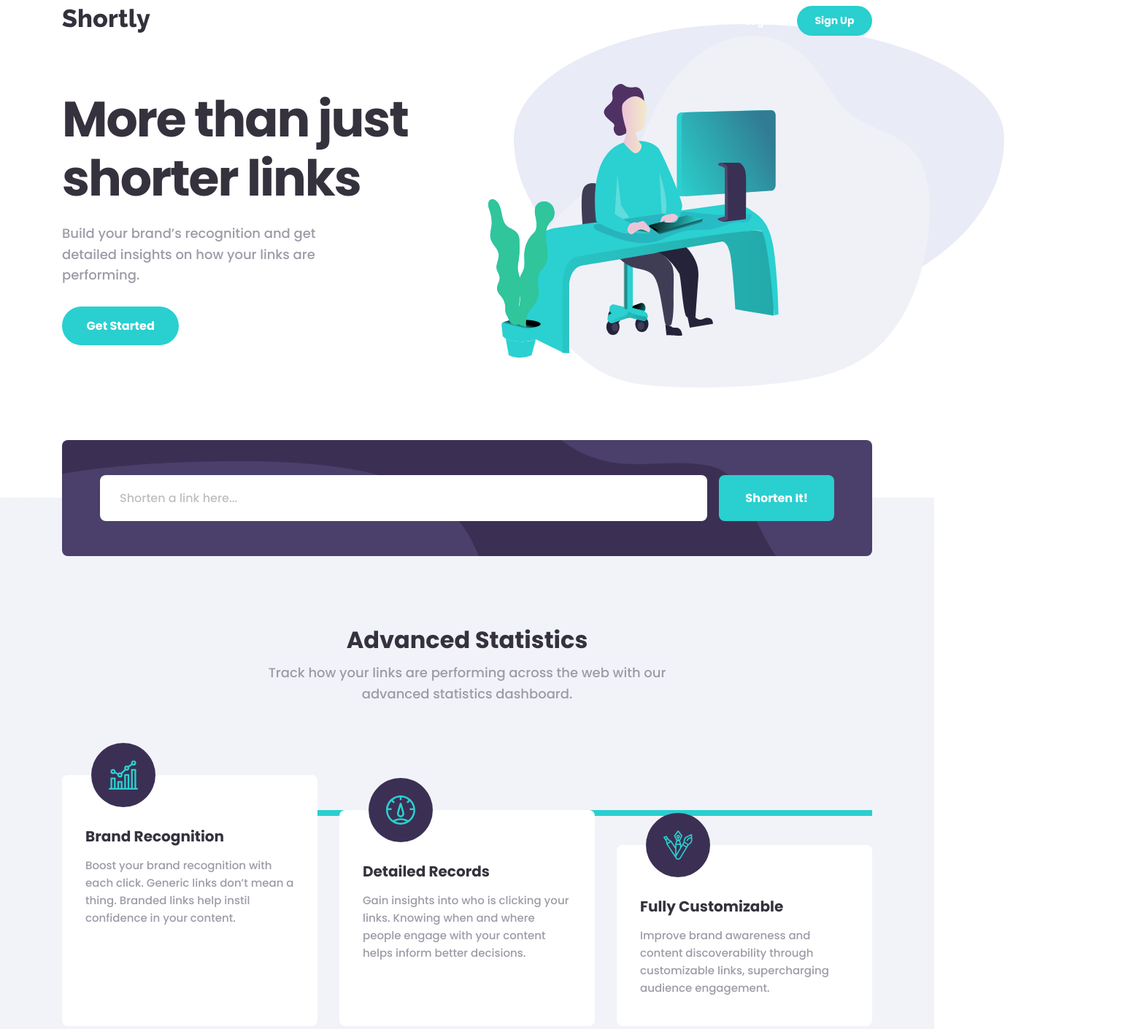
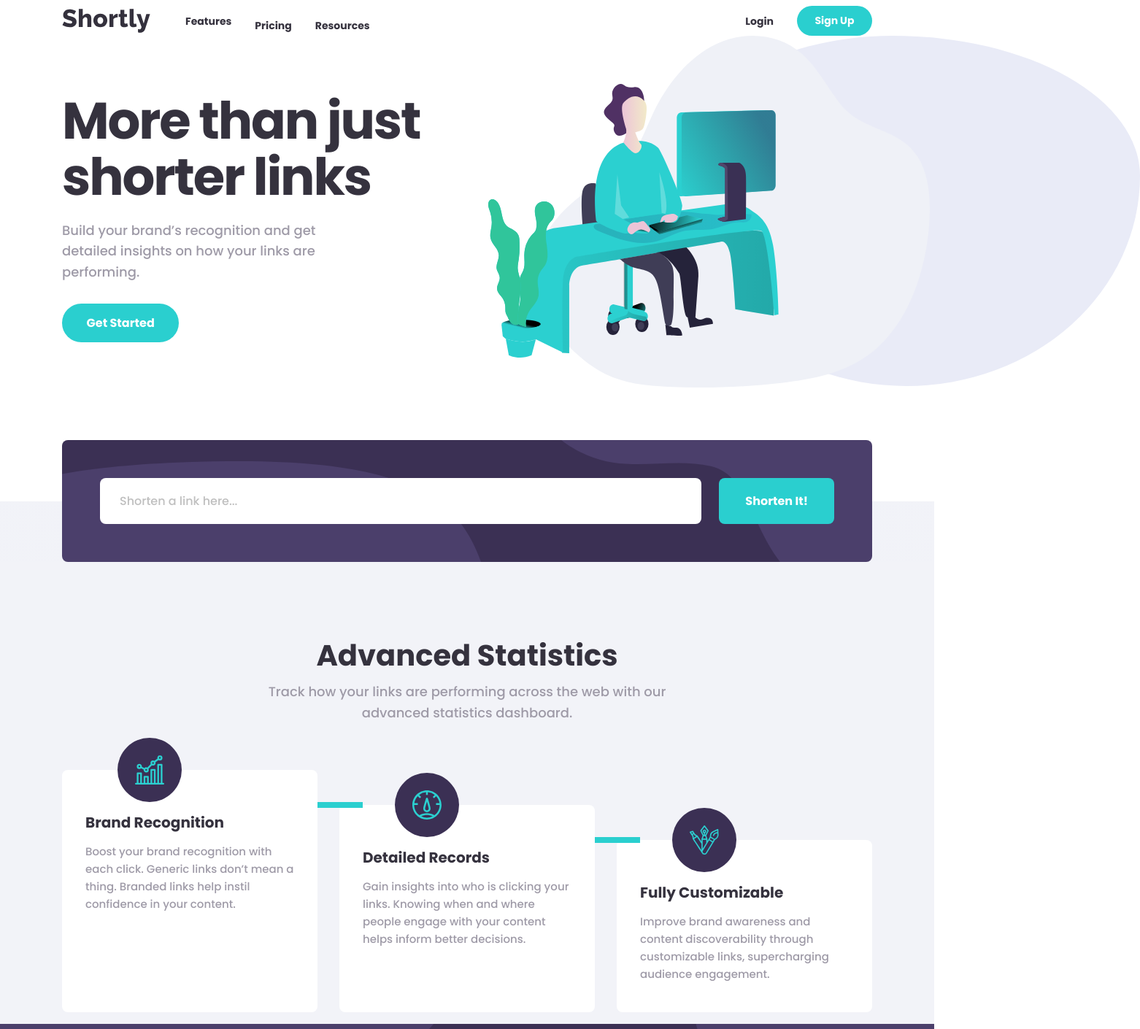
Before and after one commit to JeetAhirwar/Url-shortner, a plain HTML site: page index.html in a window 1280 px wide. Shown: the part 40-1450 px from the top of the page at 73% size, 1562 px wide, since content can reach past the window. Drawn offline with Linux system fonts and the light colour scheme.

Commit message:
Match desktop design: visible nav links, h1 scale, icon inset, card stagger + connector segments, panel spacing

```diff
--- a/css/styles.css
+++ b/css/styles.css
@@ -599,12 +599,19 @@
   }
 
   .header__links {
-    margin-left: 1rem;
+    margin-left: 0;
   }
 
   .header__link {
     padding: 0;
     font-size: 0.875rem;
+    color: var(--color-gray-dark);
+    transition: color 0.15s ease;
+  }
+
+  .header__link:hover {
+    color: var(--color-gray-darker);
+    opacity: 0.75;
   }
 
   .header__actions li + li {
@@ -630,10 +637,10 @@
   }
 
   .hero__inner::before {
-    left: 55%;
-    top: -1rem;
-    width: 42rem;
-    height: 24.5rem;
+    left: 72%;
+    top: 0;
+    width: 40rem;
+    height: 30rem;
     border-radius: 47% 53% 50% 50% / 40% 40% 60% 60%;
   }
 
@@ -642,7 +649,8 @@
   }
 
   .hero__content h1 {
-    font-size: clamp(2.75rem, 5.5vw, 4.25rem);
+    font-size: clamp(3rem, 5.5vw, 5rem);
+    line-height: 1.1;
     letter-spacing: -0.03em;
     margin-bottom: 1.25rem;
   }
@@ -661,7 +669,8 @@
   /* ---------- Form ---------- */
   .form {
     flex-direction: row;
-    padding: 3rem 3.25rem;
+    gap: 1.5rem;
+    padding: 3.25rem;
     background-image: url("../images/bg-shorten-desktop.svg");
   }
 
@@ -712,12 +721,16 @@
 
   /* ---------- Stats ---------- */
   .stats__intro {
-    padding-top: 4rem;
-    margin-bottom: 6rem;
+    padding-top: 4.5rem;
+    margin-bottom: 4rem;
   }
 
   .stats__intro p {
     max-width: 48ch;
+  }
+
+  .stats__intro h2 {
+    font-size: 2.5rem;
   }
 
   .stats__cards {
@@ -726,22 +739,25 @@
     text-align: left;
   }
 
-  /* Horizontal connector line behind the staggered cards,
-     aligned with the middle card's circle so it emerges in the column gaps */
-  .stats__cards::before {
-    content: "";
-    position: absolute;
-    z-index: 0;
-    top: 3rem;
-    left: 0;
-    right: 0;
-    height: 0.5rem;
-    background-color: var(--color-cyan);
-  }
-
   /* Remove mobile vertical connector */
   .stat-card:not(:first-child)::before {
     display: none;
+  }
+
+  /* Horizontal connector segments: each emerges from the column gap on the
+     left of a card (except the first) and runs to the edge of its circle.
+     Anchored to the card's own top (circle centre) so it stays aligned
+     regardless of card heights. Painted over the card's own white corner,
+     as in the design. */
+  .stat-card:not(:first-child)::after {
+    content: "";
+    position: absolute;
+    top: 0;
+    left: -1.875rem;
+    transform: translateY(-50%);
+    width: 3.875rem;
+    height: 0.5rem;
+    background-color: var(--color-cyan);
   }
 
   /* Stagger the cards */
@@ -759,12 +775,12 @@
   }
 
   .stat-card__icon {
-    left: 2.5rem;
+    left: 4.75rem;
     transform: translateY(-50%);
   }
 
   .stat-card h3 {
-    margin: 4.5rem 0 1rem;
+    margin: 3.75rem 0 1rem;
     text-align: left;
     font-size: var(--fs-h3);
   }
```
